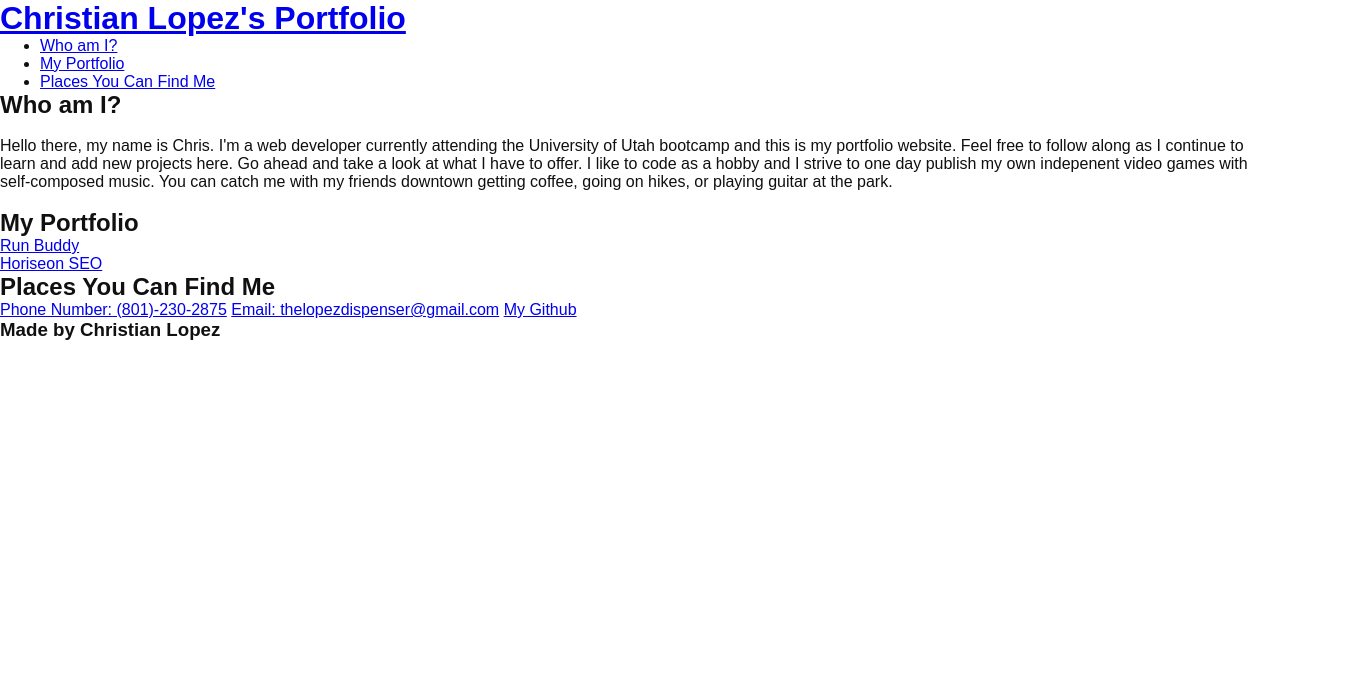
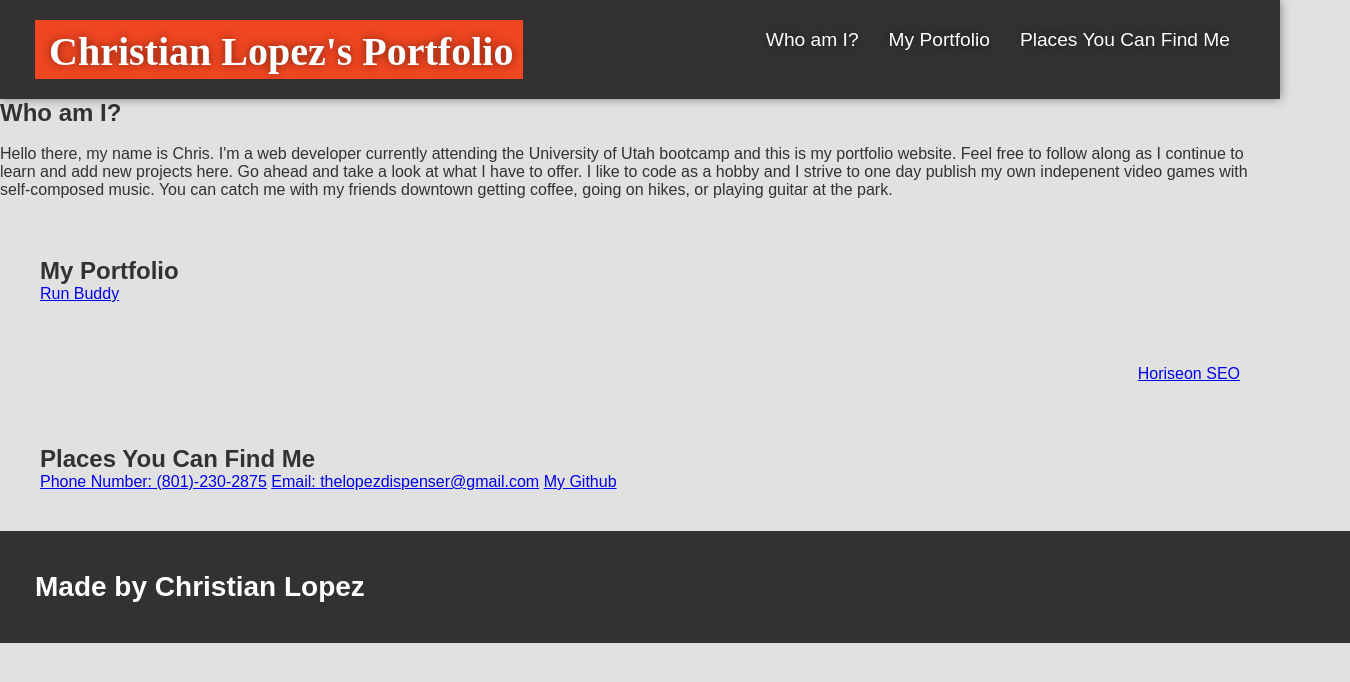
Before and after one commit to Chris-L985/Professional-Portfolio, a plain HTML site: page index.html in a window 1280 px wide. Shown: the whole page, 1350 px wide, since content can reach past the window. Drawn offline with Linux system fonts and the light colour scheme.

Commit message:
applied styling to the footer

```diff
--- a/assets/css/style.css
+++ b/assets/css/style.css
@@ -3,59 +3,87 @@
 }
 :root {
     --primary-color: #F04621;
-    --secondary-color: #111010;
-    --tertiary-color: #b4aeae;
+    --secondary-color: #333131;
+    --tertiary-color: #585858;
+    --text-color: #ffffff;
 }
 
 body {
     color: var(--secondary-color);
     font-family: Arial, Helvetica, sans-serif;
+    background-color: #e2e1e1;
 }
 
 /* apply style to header title*/
 header {
-
+    padding: 20px 35px;
+    display: flex;
+    justify-content: space-between;
+    flex-wrap: wrap;
+    position: -webkit-sticky;
+    position: sticky;
+    background-color: var(--secondary-color);
+    z-index: 9999;
+    box-shadow: 0 0 10px rgba(0, 0, 0, 0.45);
 }
 
 header h1 {
-
+    font-family: cursive-font, serif;
+    font-weight: bold;
+    font-size: 40px;
+    text-shadow: 0 0 10px rgba(0, 0, 0, 0.5);
+    background-color: var(--primary-color);
+    margin: 0px;
+    padding: 8px 10px 4px 14px;
+    border:0px 4px 0px 50px solid var(--primary-color);
 }
 
-header h1 a {
-
+header a {
+    text-decoration: none;
+    color: var(--text-color)
 }
 
 /* apply style to header nav */
-header h1 nav {
-
+header nav {
+    margin: 9px 0;
 }
 
-header h1 nav ul {
-
+header nav ul {
+    display: flex;
+    flex-wrap: wrap;
+    justify-content: space-between;
+    align-items: center;
+    list-style: none;
 }
 
-header h1 nav ul li {
-
-}
-
-header h1 nav ul li a {
-
+header nav ul li a {
+    padding: 10px 15px;
+    font-weight: normal;
+    font-size: 1.5vw;
+    text-shadow: 0 0 10px rgba(0, 0, 0, 0.5);
 }
 /* end header */
 
 /* footer styling start */
 footer {
-
+    width: 100%;
+    background: var(--secondary-color);
+    padding: 40px 35px;
+    display: flex;
+    justify-content: space-between;
+    flex-wrap: wrap;
 }
 
 footer h3 {
-
+    font-size: 28px;
+    color: var(--text-color);
+    margin: 0px;
 }
 /* footer end */
 
 /* about me style */
 .about-me {
-
+   margin;
 }
 
 .about-me h2 {
@@ -77,6 +105,16 @@ footer h3 {
 /* about me end */
 
 /* portfolio page start */
+.float-left {
+    float: left;
+    margin-right: 25px;
+}
+
+.float-right {
+    float: right;
+    margin-left: 25px;
+}
+
 .portfolio {
 
 }
@@ -125,6 +163,11 @@ footer h3 {
 
 /* end contact page */
 
+/* Utilities */
+section {
+    padding: 40px;
+}
+
 /* start footer styling */
 footer {
 
@@ -147,5 +190,3 @@ footer h3{
 @media screen and (max-width:575px){
 
 }
-
-/* Utilities */
--- a/index.html
+++ b/index.html
@@ -43,15 +43,15 @@
     <!-- portfolio page -->
     <section class="portfolio" id="my-portfolio">
         <h2>My Portfolio</h2>
-        <div class="run-buddy-container">
+        <div class="run-buddy-container float-left">
             <div class="flex-container">
                 <a href="https://chris-l985.github.io/run-buddy/" target="._blank">Run Buddy</a>
             </div>
         </div>
     </section>
-    <section>
-        <div class="horiseon">
-            <div class="">
+    <section class="portfolio">
+        <div class="horiseon float-right">
+            <div class="flex-container">
                 <a href="https://chris-l985.github.io/horiseon-refactor/" target=".blank">Horiseon SEO</a>
             </div>
         </div>
```
